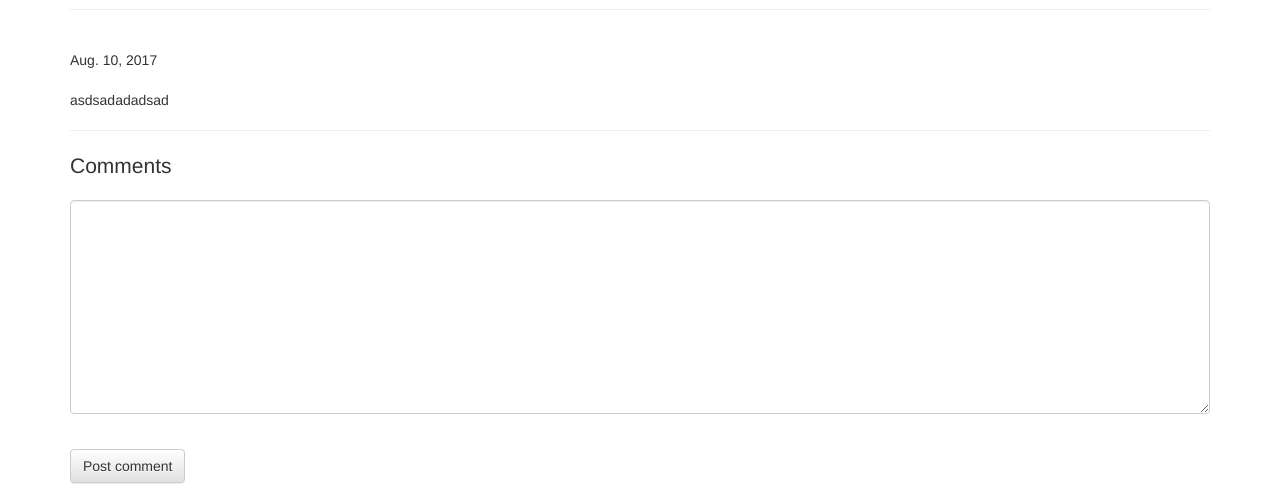
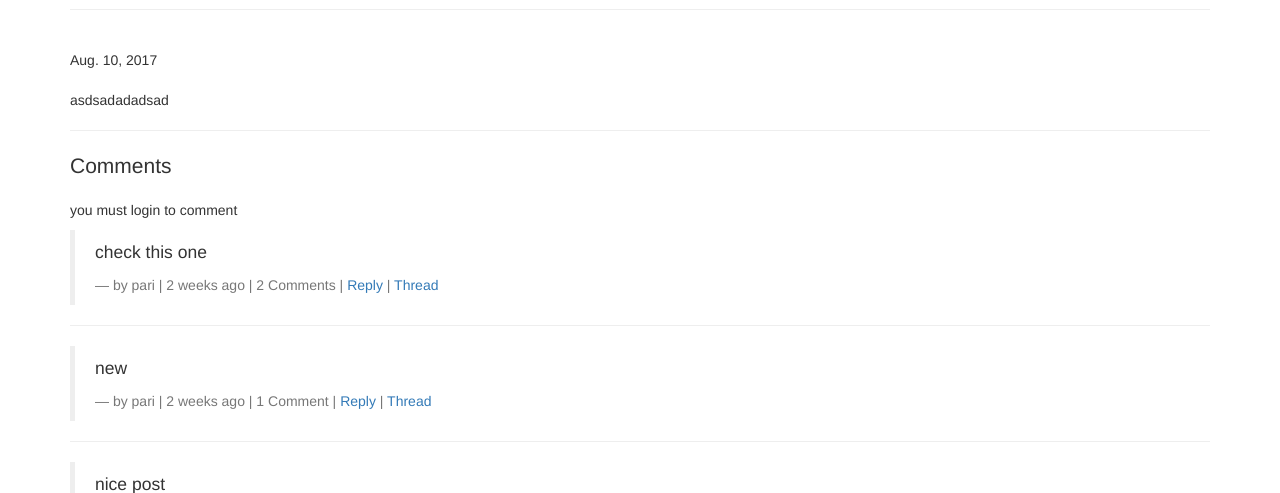
Before and after one commit to Par010/blog, a Django app: page /new/ in a window 1280 px wide. Shown: the part 151-644 px from the top of the page. Run offline with Django 3.2, Linux system fonts and the light colour scheme; data comes from the database, SQL or seed files in the repository; both versions use the stored data as it was after the commit; some libraries are stand-ins or nearby versions.

Commit message:
login decorator

```diff
--- a/accounts/views.py
+++ b/accounts/views.py
@@ -10,6 +10,7 @@ from .forms import UserLoginForm, UserRegisterForm
 
 # Create your views here.
 def login_view(request):
+    next = request.GET.get('next')
     form = UserLoginForm(request.POST or None)
     title = "Login"
     if form.is_valid():
@@ -17,6 +18,8 @@ def login_view(request):
         password = form.cleaned_data.get("password")
         user = authenticate(username=username, password=password)
         login(request, user)
+        if next:
+            return redirect(next)
         return redirect("/")
 
     return render(request,"accounts/acform.html",{
@@ -25,6 +28,7 @@ def login_view(request):
     })
 
 def register_view(request):
+    next = request.GET.get('next')
     title = "Register"
     form = UserRegisterForm(request.POST or None)
     if form.is_valid():
@@ -34,6 +38,8 @@ def register_view(request):
         user.save()
         new_user = authenticate(username=user.username, password=password)
         login(request, new_user)
+        if next:
+            return redirect(next)
         return redirect("/")
 
     context = {
--- a/blog/settings.py
+++ b/blog/settings.py
@@ -58,6 +58,7 @@ MIDDLEWARE = [
     'django.middleware.clickjacking.XFrameOptionsMiddleware',
 ]
 
+LOGIN_URL = "/login/"
 ROOT_URLCONF = 'blog.urls'
 
 TEMPLATES = [
--- a/comments/views.py
+++ b/comments/views.py
@@ -1,4 +1,5 @@
 from django.shortcuts import render, get_object_or_404
+from django.contrib.auth.decorators import login_required
 from django.http import HttpResponseRedirect, Http404, HttpResponse
 from django.contrib import messages
 from django.contrib.contenttypes.models import ContentType
@@ -6,6 +7,7 @@ from .models import Comment
 from .forms import CommentForm
 # Create your views here.
 
+@login_required #(login_url='/login/')
 def comment_delete(request, id):
     #obj = get_object_or_404(Comment, id=id)
     try:
@@ -43,7 +45,7 @@ def comment_thread(request, id):
         "object_id" : obj.object_id
     }
     form = CommentForm(request.POST or None, initial=initial_data)
-    if form.is_valid():
+    if form.is_valid() and request.user.is_authenticated():
         c_type = form.cleaned_data.get("content_type")
         content_type = ContentType.objects.get(model=c_type)
         obj_id = form.cleaned_data.get("object_id")
--- a/posts/templates/comments/comment_thread.html
+++ b/posts/templates/comments/comment_thread.html
@@ -16,13 +16,16 @@
                 <footer class="blockquote-footer">by {{child_comment.user}} {{child_comment.timestamp|timesince}}|{% if request.user == child_comment.user %}<a href="{{child_comment.get_delete_url}}">Delete</a>{% endif %}</footer>
             </blockquote>
             {% endfor %}
-
+            {% if request.user.is_authenticated %}
           <form method="POST" action="."> {% csrf_token %}
           {{ form|crispy }}
           <br>
           <input type= "hidden" name="parent_id" value="{{ comment.id }}">
           <input type = "submit" value="Reply" class="btn btn-default">
         </form>
+        {% else %}
+        <p>you must login to comment</p>
+        {% endif %}
       </div>
           <hr>
       </div>
--- a/posts/templates/posts/detail.html
+++ b/posts/templates/posts/detail.html
@@ -25,11 +25,15 @@
       <hr>
       <div>
       <p class="lead">Comments<p>
+        {% if request.user.is_authenticated %}
         <form method="POST" action="."> {% csrf_token %}
         {{ comment_form|crispy }}
         <br>
         <input type = "submit" value="Post comment" class="btn btn-default">
       </form>
+      {% else %}
+      <p>you must login to comment</p>
+      {% endif %}
         {% for comment in comments %}
           <blockquote class="blockquote">
               <p>{{comment.content}}</p>
@@ -41,13 +45,16 @@
                   <footer class="blockquote-footer">by {{child_comment.user}} {{child_comment.timestamp|timesince}}</footer>
               </blockquote>
               {% endfor %}
-
+              {% if request.user.is_authenticated %}
             <form method="POST" action="."> {% csrf_token %}
             {{ comment_form|crispy }}
             <br>
             <input type= "hidden" name="parent_id" value="{{ comment.id }}">
             <input type = "submit" value="Reply" class="btn btn-default">
           </form>
+          {% else %}
+          <p>you must login to comment</p>
+          {% endif %}
         </div>
         </blockquote>
             <hr>
--- a/posts/views.py
+++ b/posts/views.py
@@ -38,7 +38,7 @@ def post_detail(request, slug=None):
         "object_id" : instance.id
     }
     form = CommentForm(request.POST or None, initial=initial_data)
-    if form.is_valid():
+    if form.is_valid() and request.user.is_authenticated():
         c_type = form.cleaned_data.get("content_type")
         content_type = ContentType.objects.get(model=c_type)
         obj_id = form.cleaned_data.get("object_id")
```
Also changed, not shown: db.sqlite3.
